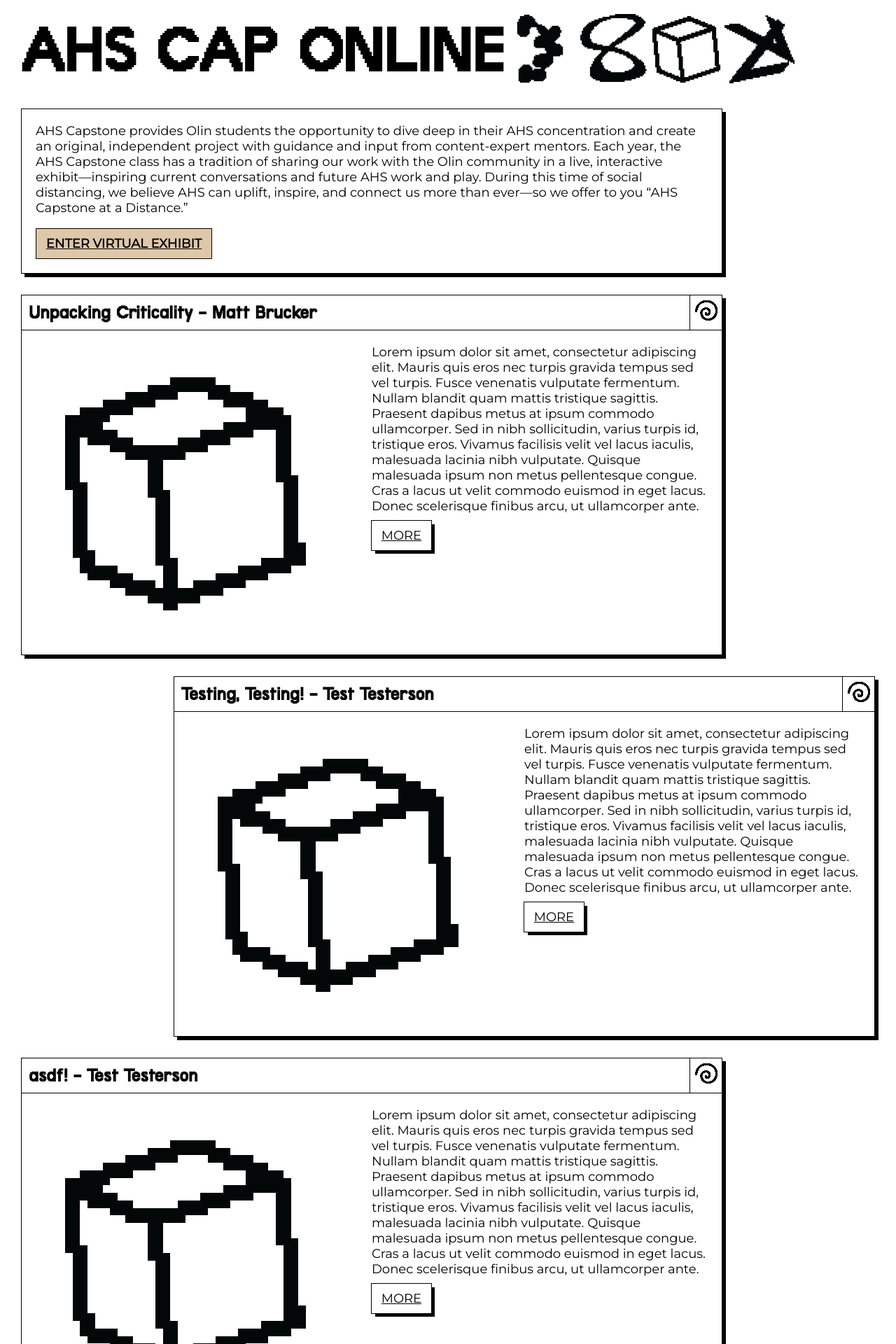
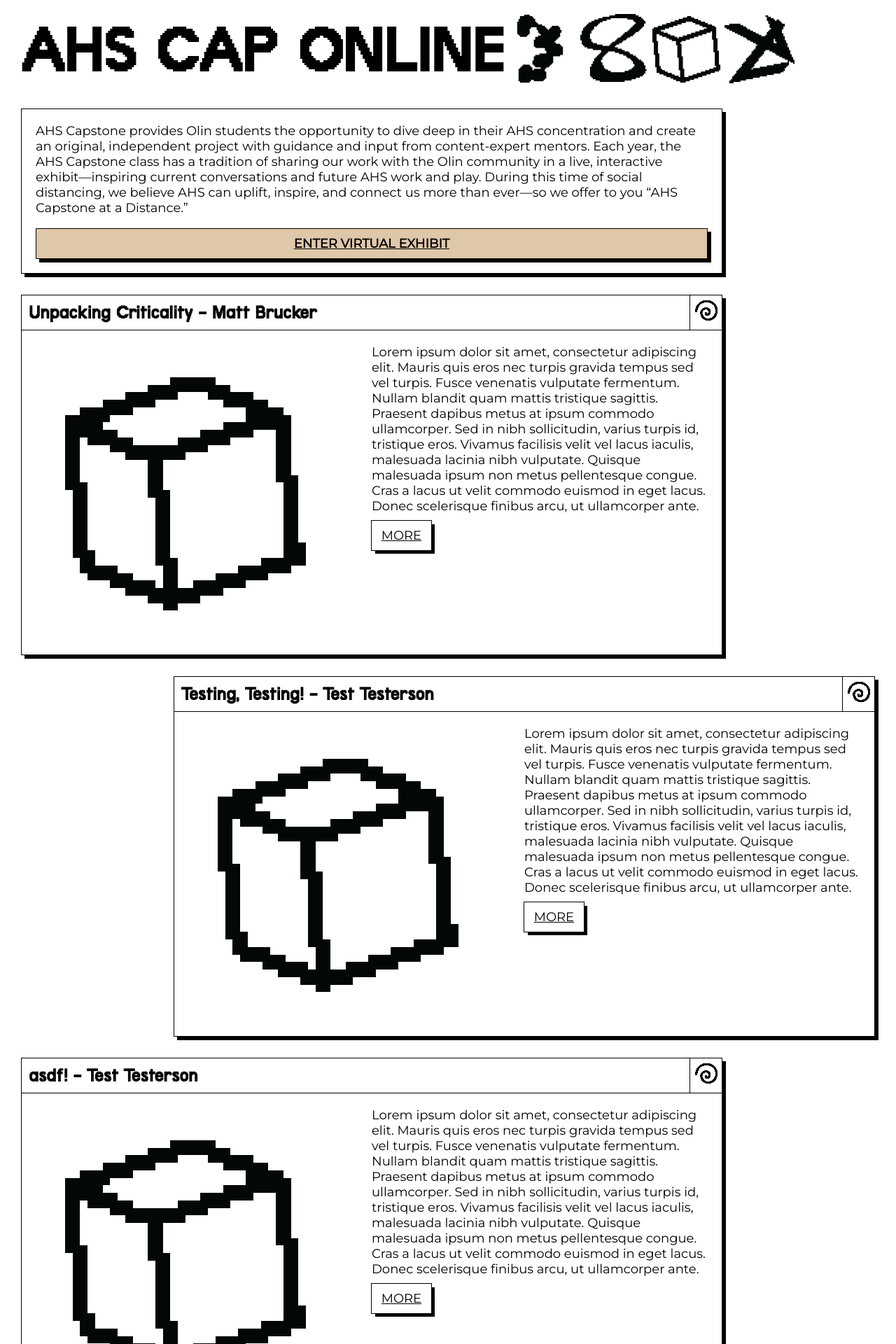
Before and after one commit to olin/ahs-capstone-exhibit, a Jekyll site: the page built from index.md, in a window 1280 px wide. Shown: the top 1920 px of the page at 70% size. Built offline with Jekyll 4.4.1, drawn with Linux system fonts in a browser that asks for light colours.

Commit message:
Adding new VR assets and styling.

```diff
--- a/_includes/head.html
+++ b/_includes/head.html
@@ -1,4 +1,5 @@
 <link rel="icon" href={{'favicon.ico' | relative_url }} type="image/x-icon"/>
 <link rel="stylesheet" href={{'/assets/css/font.css' | relative_url}} />
+<link rel="stylesheet" href={{'/assets/css/button.css' | relative_url}} />
 <link href="https://fonts.googleapis.com/css?family=Montserrat&display=swap" rel="stylesheet">
 <title>{{page.title}} - {{site.title}}</title>
--- a/_layouts/home.html
+++ b/_layouts/home.html
@@ -5,7 +5,7 @@ layout: default
 <div class="Project__wrapper__left">
     <div class="Page__intro">
         {{content}}
-        <a class="Exhibit__link" href={{'exhibit' | relative_url}}>ENTER VIRTUAL EXHIBIT</a>
+        <a class="Exhibit__link Exhibit__link--ready" href={{'exhibit' | relative_url}}>ENTER VIRTUAL EXHIBIT</a>
     </div>
 </div>
 
--- a/assets/css/aframe.scss
+++ b/assets/css/aframe.scss
@@ -1,7 +1,18 @@
 ---
 ---
 
-.Page__splash {
+.Exhibit__elements {
+    display: flex;
+    flex-direction: column;
+    align-items: center;
+}
+
+.Exhibit__link {
+    font-size: 50px;
+    margin: 20px;
+}
+
+.Exhibit__splash {
     align-items: center;
     background-color: #ffffff;
     bottom: 0;
--- /dev/null
+++ b/assets/css/button.scss
@@ -0,0 +1,70 @@
+---
+---
+
+@keyframes bgcolor {
+    0% {
+        background-color: #FFF3A0;
+    }
+
+    33% {
+        background-color: #94EBC1;
+    }
+
+    66% {
+        background-color: #FFB8A0;
+    }
+
+    100% {
+        background-color: #B79CEA;
+    }
+}
+
+.Exhibit__link {
+    border: 1px solid black;
+    color: black;
+    font-weight: bold;
+    padding: 10px;
+    text-align: center;
+    cursor: default;
+}
+
+.Exhibit__link--ready {
+    -webkit-animation: bgcolor 6s infinite;
+    animation: bgcolor 3s infinite;
+    -webkit-animation-direction: alternate;
+    animation-direction: alternate;
+    cursor: pointer;
+
+    -webkit-box-shadow: 5px 5px 0px 0px rgba(0,0,0,1);
+    -moz-box-shadow: 5px 5px 0px 0px rgba(0,0,0,1);
+    box-shadow: 5px 5px 0px 0px rgba(0,0,0,1);
+}
+
+.Exhibit__link--ready:active {
+    transform: translate(5px, 5px);
+
+    -webkit-box-shadow: none;
+    -moz-box-shadow: none;
+    box-shadow: none;
+}
+
+.Project__link:active {
+    transform: translate(5px, 5px);
+
+    -webkit-box-shadow: none;
+    -moz-box-shadow: none;
+    box-shadow: none;
+}
+
+.Project__link {
+    color: black;
+    outline: 1px solid black;
+    padding: 10px;
+    margin: 10px 0 0;
+    text-align: center;
+    width: 65px;
+
+    -webkit-box-shadow: 5px 5px 0px 0px rgba(0,0,0,1);
+    -moz-box-shadow: 5px 5px 0px 0px rgba(0,0,0,1);
+    box-shadow: 5px 5px 0px 0px rgba(0,0,0,1);
+}
--- a/assets/css/main.scss
+++ b/assets/css/main.scss
@@ -1,23 +1,5 @@
 ---
 ---
-
-@keyframes bgcolor {
-    0% {
-        background-color: #FFF3A0;
-    }
-
-    33% {
-        background-color: #94EBC1;
-    }
-
-    66% {
-        background-color: #FFB8A0;
-    }
-
-    100% {
-        background-color: #B79CEA;
-    }
-}
 
 html, body {
     font-family: 'Montserrat', sans-serif;
@@ -51,19 +33,6 @@ h3 {
     padding: 2px 20px 20px;
 }
 
-.Exhibit__link {
-    border: 1px solid black;
-    color: black;
-    font-weight: bold;
-    width: 230px;
-    padding: 10px;
-    text-align: center;
-
-    -webkit-animation: bgcolor 6s infinite;
-    animation: bgcolor 3s infinite;
-    -webkit-animation-direction: alternate;
-    animation-direction: alternate;
-}
 
 .Page__wrapper {
     width: 100%;
@@ -164,19 +133,6 @@ h3 {
     margin: 7px;
 }
 
-.Project__link {
-    color: black;
-    outline: 1px solid black;
-    padding: 10px;
-    margin: 10px 0 0;
-    text-align: center;
-    width: 65px;
-
-    -webkit-box-shadow: 5px 5px 0px 0px rgba(0,0,0,1);
-    -moz-box-shadow: 5px 5px 0px 0px rgba(0,0,0,1);
-    box-shadow: 5px 5px 0px 0px rgba(0,0,0,1);
-}
-
 .Page__comment {
     background-color: #fffdbe;
     border: 1px solid black;
```
Also changed, not shown: _layouts/a-frame.html (+6 -3 lines), js/main.js (+23 -9 lines), assets/vr-title.png (added), 1 other file.
